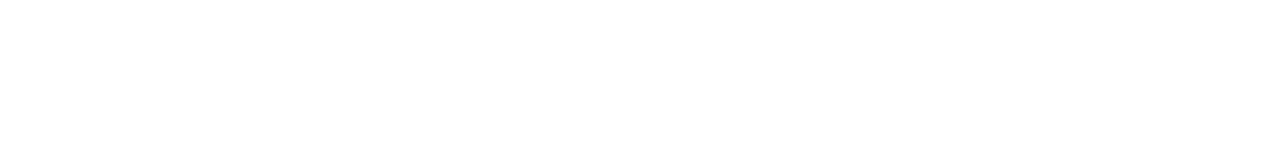
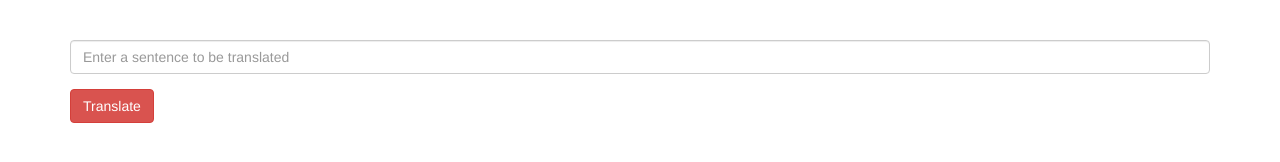
Before and after one commit to 1stBoltCrux/piglatin, a plain HTML site: page index.html in a window 1280 px wide. Drawn offline with Linux system fonts and the light colour scheme.

Commit message:
implement check for first letter of word is vowel

```diff
--- a/css/styles.css
+++ b/css/styles.css
@@ -0,0 +1,3 @@
+.form-group {
+  margin-top: 40px;
+}
--- a/index.html
+++ b/index.html
@@ -8,6 +8,19 @@
     <title></title>
   </head>
   <body>
+    <div class="container">
+      <form id="form1">
+        <div class="form-group">
+          <input id="input" type="text" class="form-control" placeholder="Enter a sentence to be translated">
+
+        </div>
+        <button type="submit" name="button" class="btn btn-danger">Translate</button>
+      </form>
+      <div id="output">
+
+      </div>
+    </div>
+
 
   </body>
 </html>
--- a/js/scripts.js
+++ b/js/scripts.js
@@ -2,6 +2,29 @@ $(document).ready(function(){
   $("#form1").submit(function(event){
     event.preventDefault();
 
+    var sentence = $("#input").val();
+    // var vowels = ["a", "e", "i", "o", "u", "y"];
+    // var sentence = "Hello World";
+
+      // debugger;
+        // this checks if the first letter is a vowel
+        if(sentence[0] === "a" || sentence[0] === "e" || sentence[0]=== "i" || sentence[0]=== "o" || sentence[0] === "u" || sentence[0] === "y") {
+          alert("got it");
+
+      }
+
+      // // for (var i=0; i<newSentence.length; i++) {
+      // // 	var word = newSentence[0];
+      // //   for(var j =0; j<word.length; j++){
+      //   	if sentence.includes("a","e","i","o","u","y")){
+      //     	alert("YAY!");
+      //      }else{
+      //      	alert("Hey!");
+      //      }
+
+//   }
+// }
+
 
   });
 });
```
